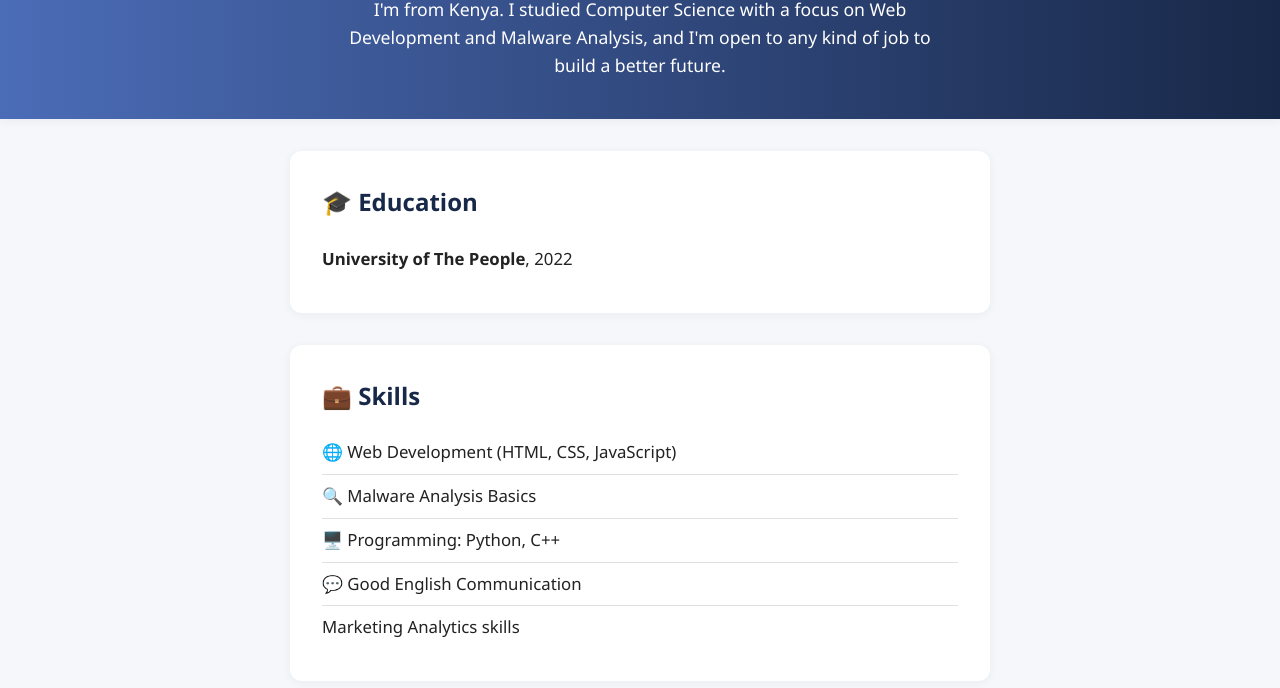
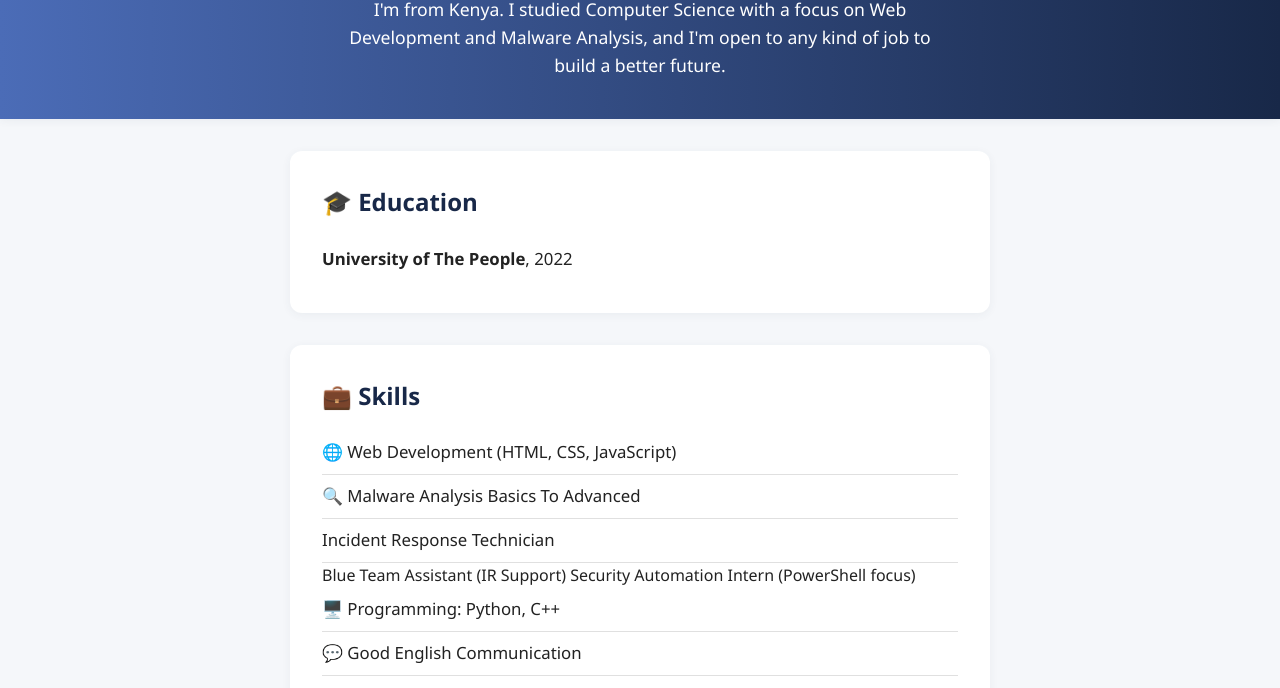
Before and after one commit to Wil666-pro/CV_1, a plain HTML site: page index.html in a window 1280 px wide. Shown: the part 260-948 px from the top of the page. Drawn offline with Linux system fonts and the light colour scheme.

Commit message:
Update index.html

```diff
--- a/index.html
+++ b/index.html
@@ -29,7 +29,12 @@
     <h2>💼 Skills</h2>
     <ul>
       <li>🌐 Web Development (HTML, CSS, JavaScript)</li>
-      <li>🔍 Malware Analysis Basics</li>
+      <li>🔍 Malware Analysis Basics To Advanced</li>
+      <li> Incident Response Technician</li>
+
+</li>Blue Team Assistant (IR Support)</li>
+
+    </li>Security Automation Intern (PowerShell focus)</li>
       <li>🖥️ Programming: Python, C++</li>
       <li>💬 Good English Communication</li>
       <li>Marketing Analytics skills</li>
```
